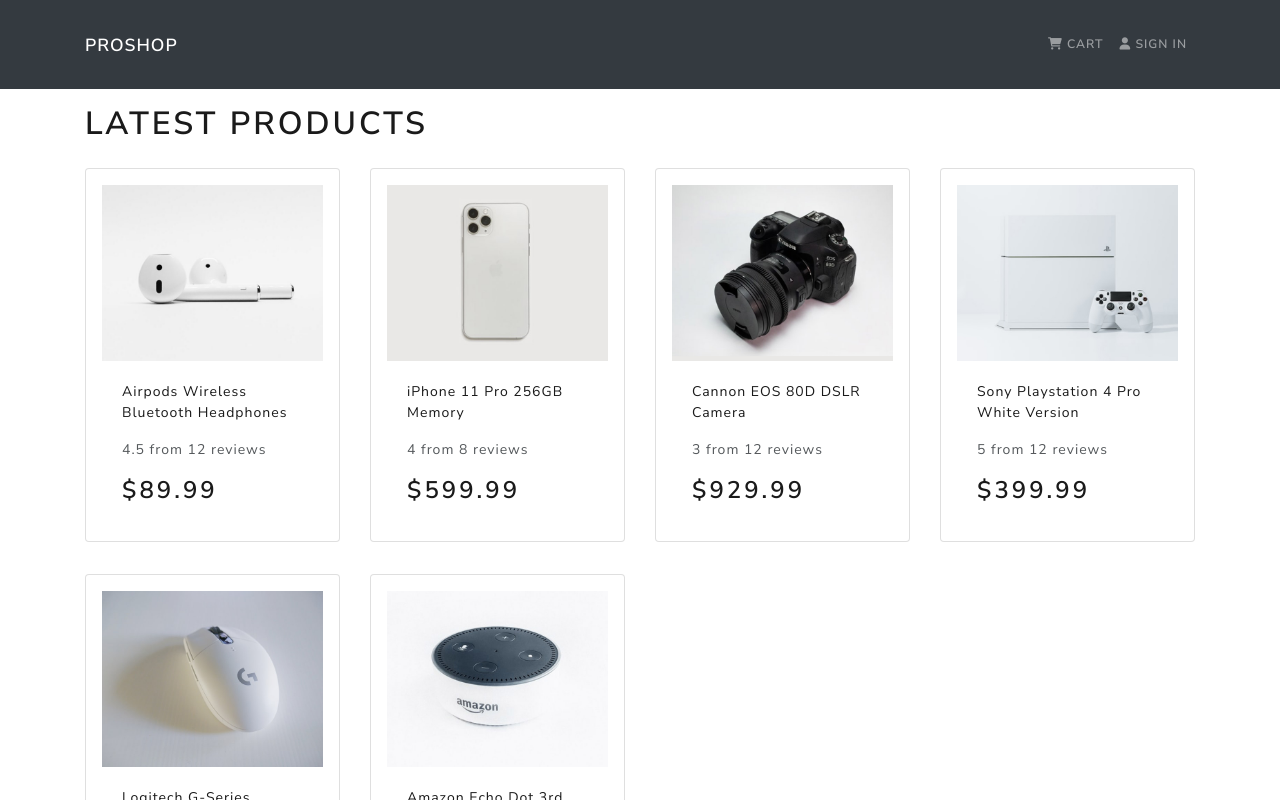
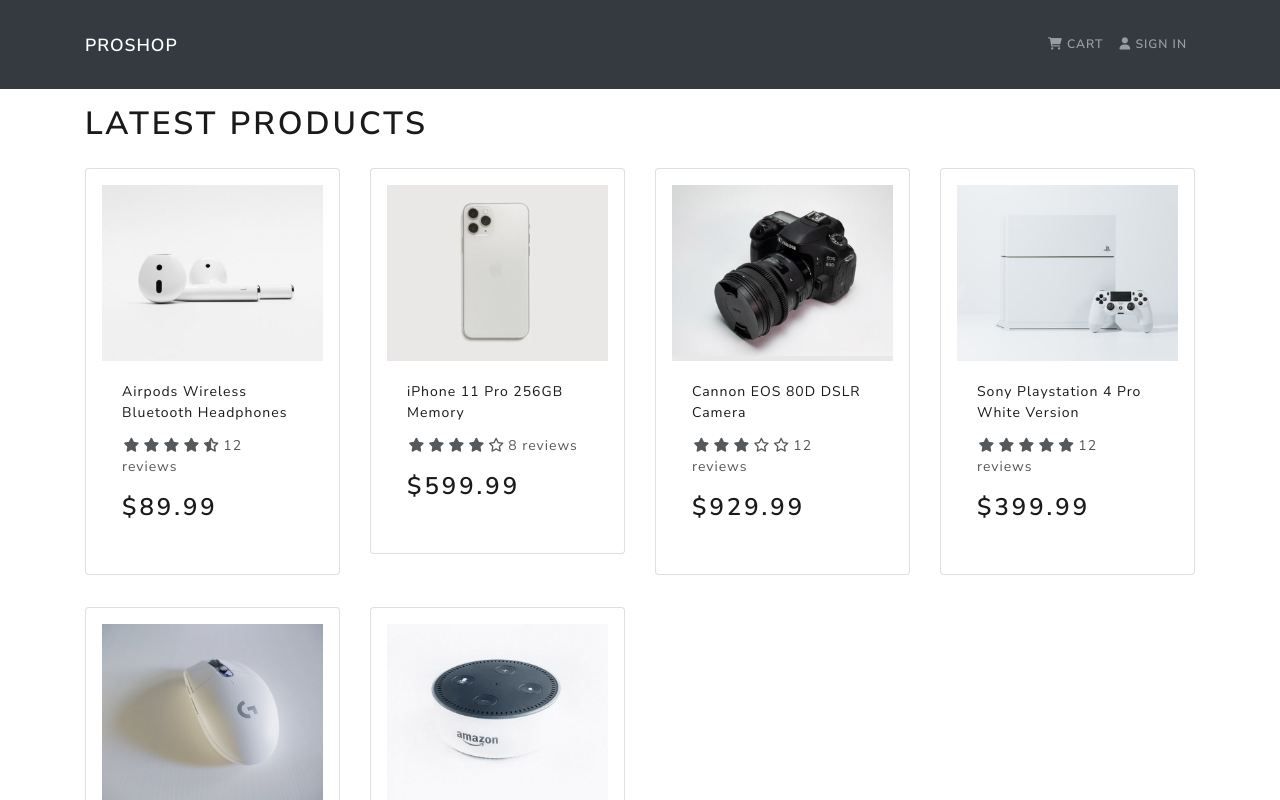
Before and after one commit to Benzics/mern-ecommerce, a React (Create React App) app in the folder frontend/: page / in a window 1280 px wide. Shown: the top 800 px of the page. Built offline with nearby package versions, Linux system fonts and the light colour scheme.

Commit message:
Ratings component

```diff
--- a/frontend/src/components/Product.js
+++ b/frontend/src/components/Product.js
@@ -1,5 +1,6 @@
 import React from 'react'
 import { Card } from 'react-bootstrap'
+import Rating from './Rating'
 
 const Product = ({ product }) => {
 
@@ -15,9 +16,7 @@
     </a>
 
     <Card.Text as='div'>
-        <div className='my-3'>
-            {product.rating} from {product.numReviews} reviews
-        </div>
+    <Rating value={product.rating} text={`${product.numReviews} reviews`} />
     </Card.Text>
     <Card.Text as='h3'>${product.price}</Card.Text>
    </Card.Body>
--- /dev/null
+++ b/frontend/src/components/Rating.js
@@ -0,0 +1,34 @@
+import React from 'react'
+
+const Rating = ({ value, text, color }) => {
+  let stars = []
+  for (let i = 0; i < 5; i++) {
+    stars.push(
+      <span>
+        <i
+          style={{ color }}
+          className={
+            value >= i + 1
+              ? 'fa-solid fa-star'
+              : value >= i + 0.5
+              ? 'fa-solid fa-star-half-stroke'
+              : 'fa-regular fa-star'
+          }
+        ></i>
+      </span>
+    )
+  }
+  console.log('star', stars)
+  return (
+    <div className='rating'>
+      {stars}
+      <span>{text && text}</span>
+    </div>
+  )
+}
+
+Rating.defaultProps = {
+  color: 'f8e825',
+}
+
+export default Rating
--- a/frontend/src/index.css
+++ b/frontend/src/index.css
@@ -1,3 +1,9 @@
 main {
-    min-height: 80vh;
+  min-height: 80vh;
 }
+h3 {
+  padding: 1rem 0;
+}
+.rating span {
+  margin: 0.1rem;
+}
--- a/frontend/src/screens/HomeScreen.js
+++ b/frontend/src/screens/HomeScreen.js
@@ -6,14 +6,14 @@
 const HomeScreen = () => {
   return (
     <>
-        <h1>Latest Products</h1>
-        <Row>
+      <h1>Latest Products</h1>
+      <Row>
         {products.map((product) => (
-          <Col sm={12} md={6} lg={4} xl={3}>
-            <Product product={product} key={product._id} />
+          <Col sm={12} md={6} lg={4} xl={3} key={product._id}>
+            <Product product={product} />
           </Col>
         ))}
-        </Row>
+      </Row>
     </>
   )
 }
```
